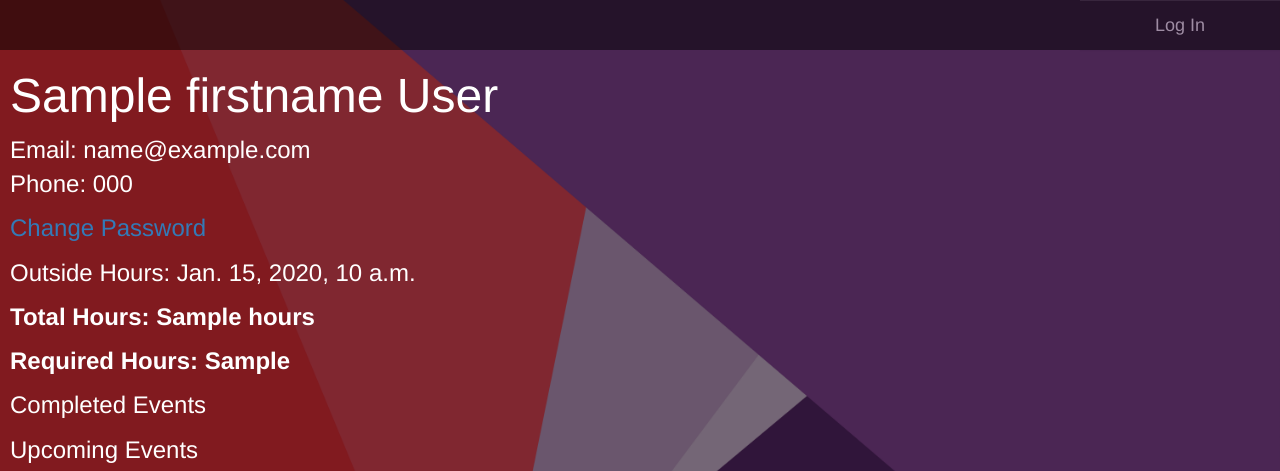
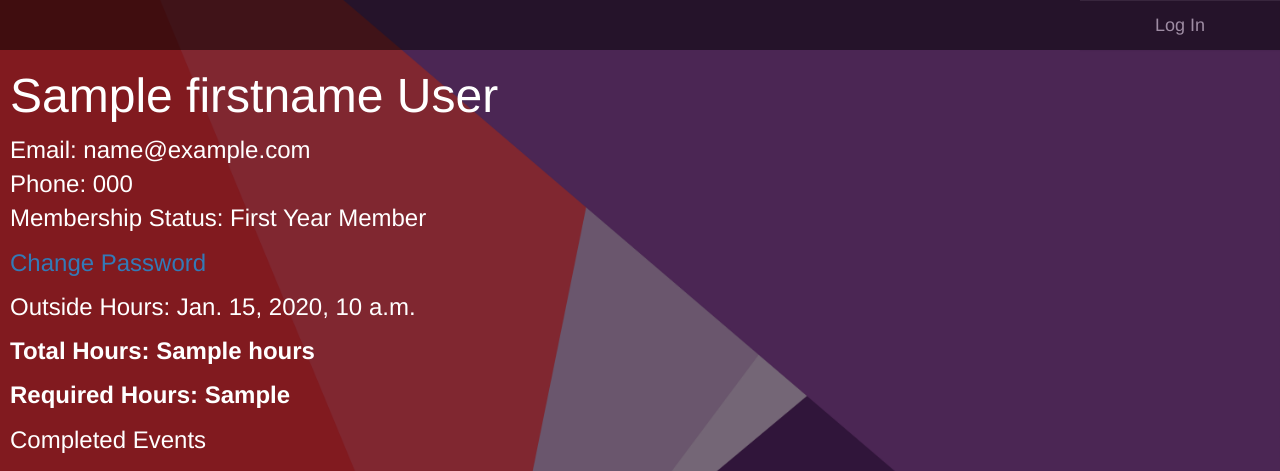
Before and after one commit to somilgo/nhs, a Django app: template events/templates/events/profile.html in a window 1280 px wide. Shown: the top 471 px of the page. Run offline with Django 3.2, Linux system fonts and the light colour scheme; the template is opened without the code that fills it: most values are stand-ins (such as "Sample title", 1, 10 or a date in 2020); some libraries are stand-ins or nearby versions.

Commit message:
added second year status field to profile

```diff
--- a/events/templates/events/profile.html
+++ b/events/templates/events/profile.html
@@ -5,7 +5,8 @@
 <div id = 'shift'>
 <h1>{{ student.firstname }} {{student.lastname}}</h1>
 <p>Email: {{ student.email }}<br>
-Phone: {{student.phone }}</p>
+Phone: {{student.phone }}<br>
+Membership Status: {% if student.is_second_year %}Second Year Member{%else%}First Year Member{%endif%}</p>
 <p><a href = "/pass_change/">Change Password</a></p>
 <p>Outside Hours: {{student.addedHours}}
 {%if supers%}
```
